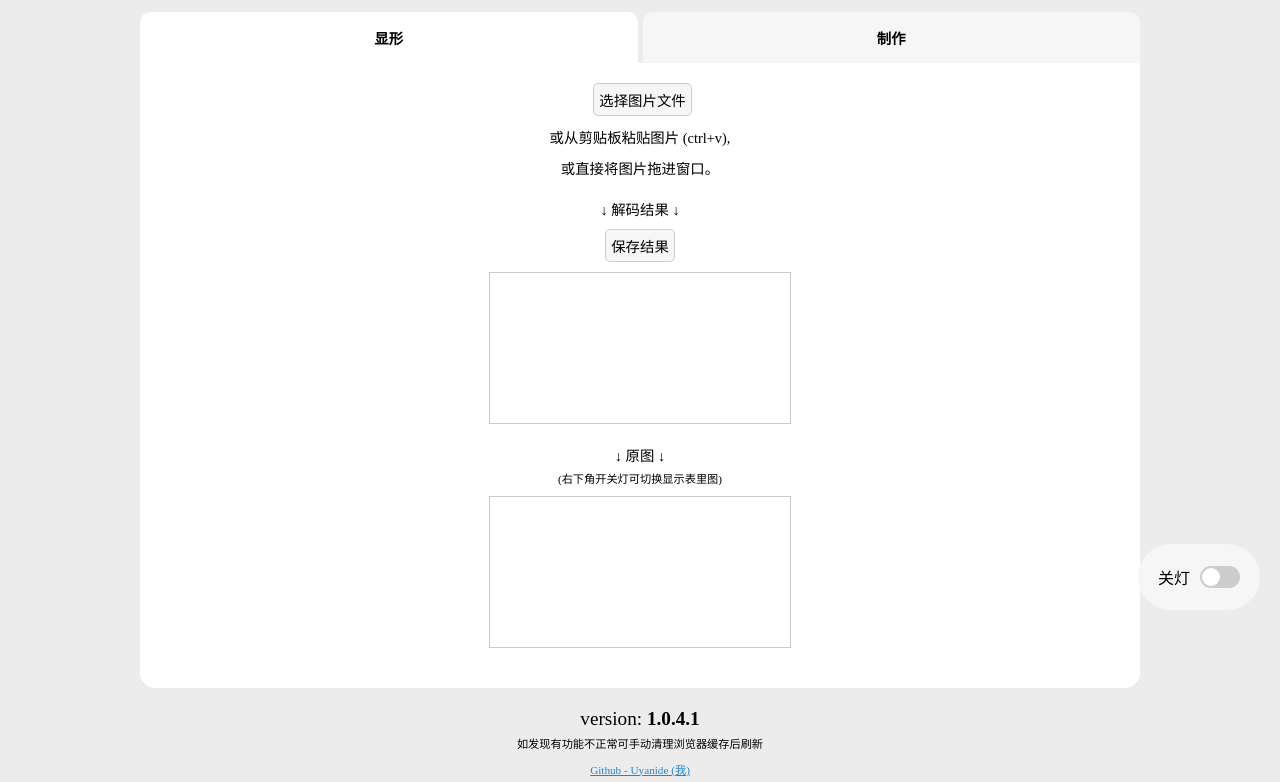
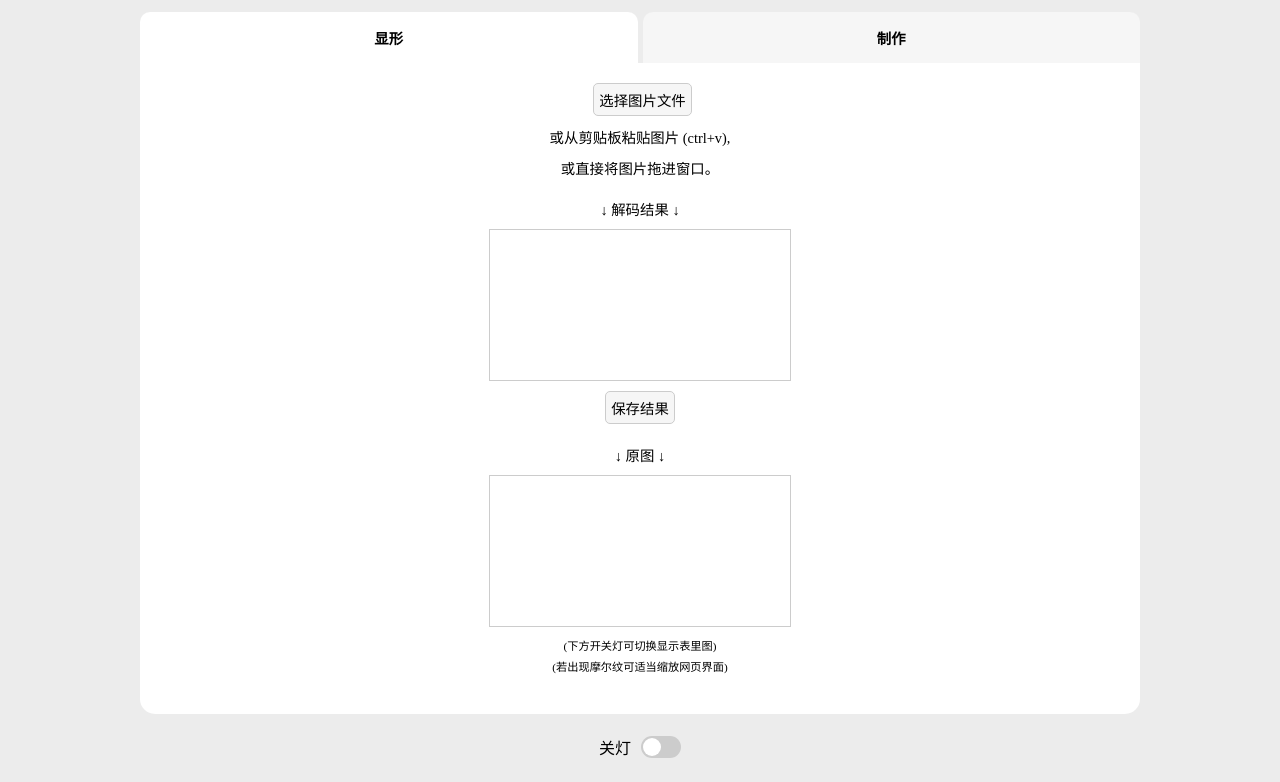
Before and after one commit to Uyanide/Mirage_Cloak, a plain HTML site: page index.html in a window 1280 px wide. Shown: the part 170-952 px from the top of the page. Drawn offline with Linux system fonts and the light colour scheme.

Commit message:
optimized UI

```diff
--- a/css/switch.css
+++ b/css/switch.css
@@ -2,12 +2,9 @@
     display: flex;
     justify-content: center;
     align-items: center;
-    position: fixed;
     bottom: 20px;
     right: 20px;
     padding: 5px 20px;
-    background-color: var(--element-backgound-color);
-    border-radius: 40px;
     cursor: pointer;
 }
 
--- a/index.html
+++ b/index.html
@@ -13,7 +13,7 @@
         var CloakProcessor = CloakProcessor || {};
     </script>
     <script>
-        applicationState.version = '1.0.4.1';
+        applicationState.version = '1.0.4.2';
         // version check
         (() => {
             console.log('target version:', applicationState.version);
@@ -133,14 +133,6 @@
     <a class="fontMedium frontLinkColor marginTopMedium transformSize textDecorationNone" target="_blank"
         href="https://github.com/Uyanide/Mirage_Cloak">⌈ 一种基于棋盘格幻影坦克的无影(类lsb)隐写术 ⌋</a>
 
-    <div class="switchContainer">
-        <p id="isDarkModeLabel">切换明/暗主题</p>
-        <label class="switch" id="isDarkmodeSwitch">
-            <input type="checkbox" id="isDarkmodeCheckbox" title="switch from themes">
-            <span class="switchSlider"></span>
-        </label>
-    </div>
-
     <div class="PageContainer displayFlex justifyCenter alignCenter flexColumn refWidthHigh paddingHigh fontMedium">
 
         <div class="TitleContainer displayFlex justifySpaceBetween alignCenter flexRow gapLow refWidthFull">
@@ -173,12 +165,13 @@
             </div>
 
             <div class="marginTopHigh">↓ 解码结果 ↓</div>
+            <canvas id="decodeOutputCanvas" class="marginTopMedium"></canvas>
             <button id="decodeSaveButton" class="inputReact marginTopMedium transformSize">保存结果</button>
-            <canvas id="decodeOutputCanvas" class="marginTopMedium"></canvas>
 
             <div class="marginTopHigh">↓ 原图 ↓</div>
-            <div class="marginTopLow fontSmall">(右下角开关灯可切换显示表里图)</div>
-            <canvas id="decodeInputCanvas" class="marginTopMedium marginBottomExtreme"></canvas>
+            <canvas id="decodeInputCanvas" class="marginTopMedium"></canvas>
+            <div class="marginTopMedium fontSmall">(下方开关灯可切换显示表里图)</div>
+            <div class="marginTopLow fontSmall marginBottomExtreme">(若出现摩尔纹可适当缩放网页界面)</div>
 
         </div>
 
@@ -277,8 +270,16 @@
 
         </div>
 
+        <div class="switchContainer">
+            <p id="isDarkModeLabel">切换明/暗主题</p>
+            <label class="switch" id="isDarkmodeSwitch">
+                <input type="checkbox" id="isDarkmodeCheckbox" title="switch from themes">
+                <span class="switchSlider"></span>
+            </label>
+        </div>
+
         <div id="pageBelow" class="displayFlex frontColor justifyCenter alignCenter flexColumn">
-            <div id="versionInfo" class="marginTopHigh fontLarge">version: <b>UNKNOWN</b></div>
+            <div id="versionInfo" class="fontLarge">version: <b>UNKNOWN</b></div>
 
             <div class="marginTopLow fontSmall">
                 如发现有功能不正常可手动清理浏览器缓存后刷新
```
